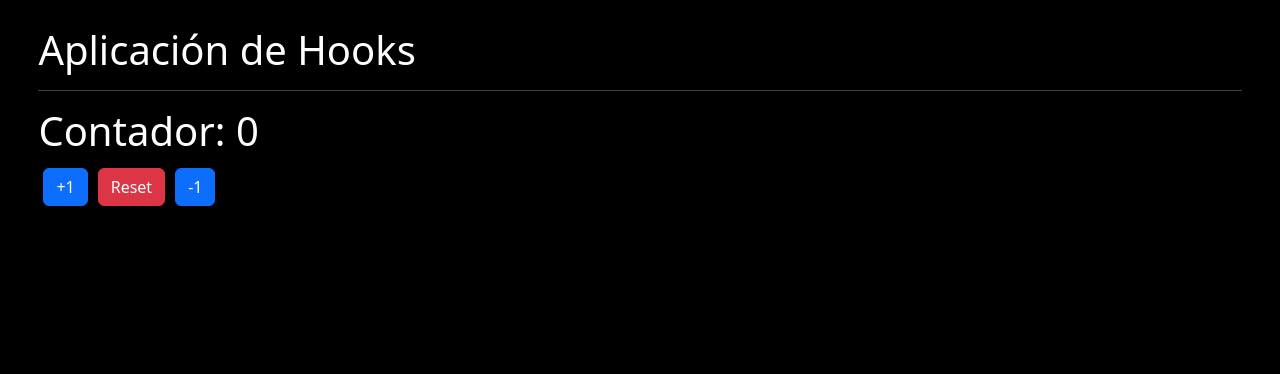
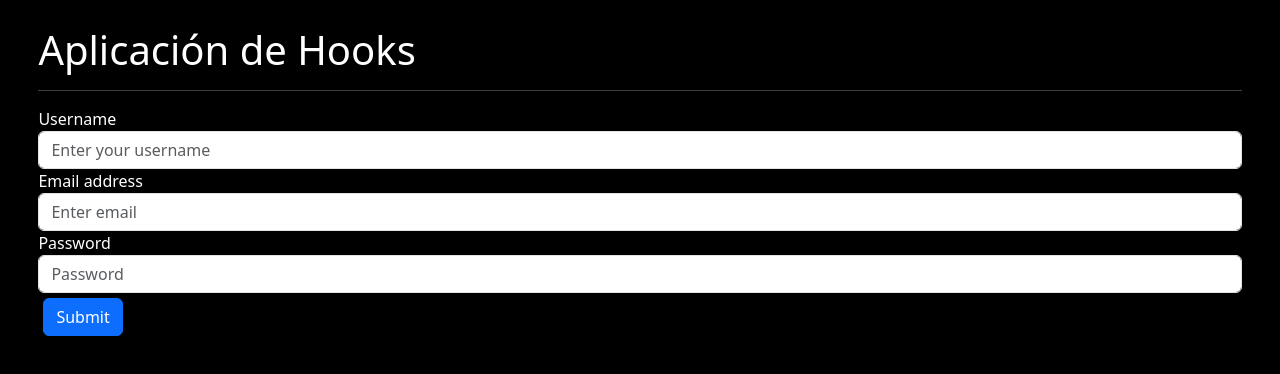
Before and after one commit to vmarialuzm/practica-hooks-react, a React (Vite) app: page / in a window 1280 px wide. Shown: the top 374 px of the page. Built offline with nearby package versions, Linux system fonts and the light colour scheme.

Commit message:
Formulario con Hooks

```diff
--- a/src/HooksApp.jsx
+++ b/src/HooksApp.jsx
@@ -1,11 +1,12 @@
 import { ContadorComponent } from "./components/ContadorComponent"
+import { FormularioComponent } from "./components/FormularioComponent"
 
 export const HooksApp = () => {
   return (
     <>
         <h1>Aplicación de Hooks</h1>
         <hr />
-        <ContadorComponent></ContadorComponent>
+        <FormularioComponent></FormularioComponent>
     </>
   )
 }
--- /dev/null
+++ b/src/components/FormularioComponent.jsx
@@ -0,0 +1,56 @@
+import { useForm } from "../hooks/useForm"
+
+export const FormularioComponent = () => {
+    const initialForm = {
+        userName: '',
+        email: '',
+        password: ''
+    }
+    const { formState, userName, email, password, onInputChange} = useForm(initialForm)
+    const onSubmit = (event) => {
+        event.preventDefault()
+        console.log(formState)
+    }
+
+  return (
+    <form onSubmit={onSubmit}>
+        <div className="form-group">
+            <label htmlFor="userName">Username</label>
+            <input
+                type="text"
+                className="form-control"
+                name="userName"
+                placeholder="Enter your username"
+                value={userName}
+                onChange={onInputChange}
+            />
+
+        </div>
+        <div className="form-group">
+            <label htmlFor="email">Email address</label>
+            <input
+                type="email"
+                className="form-control"
+                name="email"
+                placeholder="Enter email"
+                value={email}
+                onChange={onInputChange}
+            />
+
+        </div>
+        <div className="form-group">
+            <label htmlFor="password">Password</label>
+            <input
+                type="password"
+                className="form-control"
+                name="password"
+                placeholder="Password"
+                value={password}
+                onChange={onInputChange}
+            />
+        </div>
+
+        <button type="submit" className="btn btn-primary">Submit</button>
+    </form>
+  )
+}
--- /dev/null
+++ b/src/hooks/useForm.js
@@ -0,0 +1,20 @@
+import { useState } from "react"
+
+export const useForm = (initialForm = {}) => {
+
+    const [formState, setFormState] = useState(initialForm)
+
+    const onInputChange = ({target}) => {
+        const {name, value} = target
+        setFormState({
+            ...formState,
+            [name]: value
+        })
+    }
+
+    return {
+        ...formState,
+        formState,
+        onInputChange
+    }
+}
```
